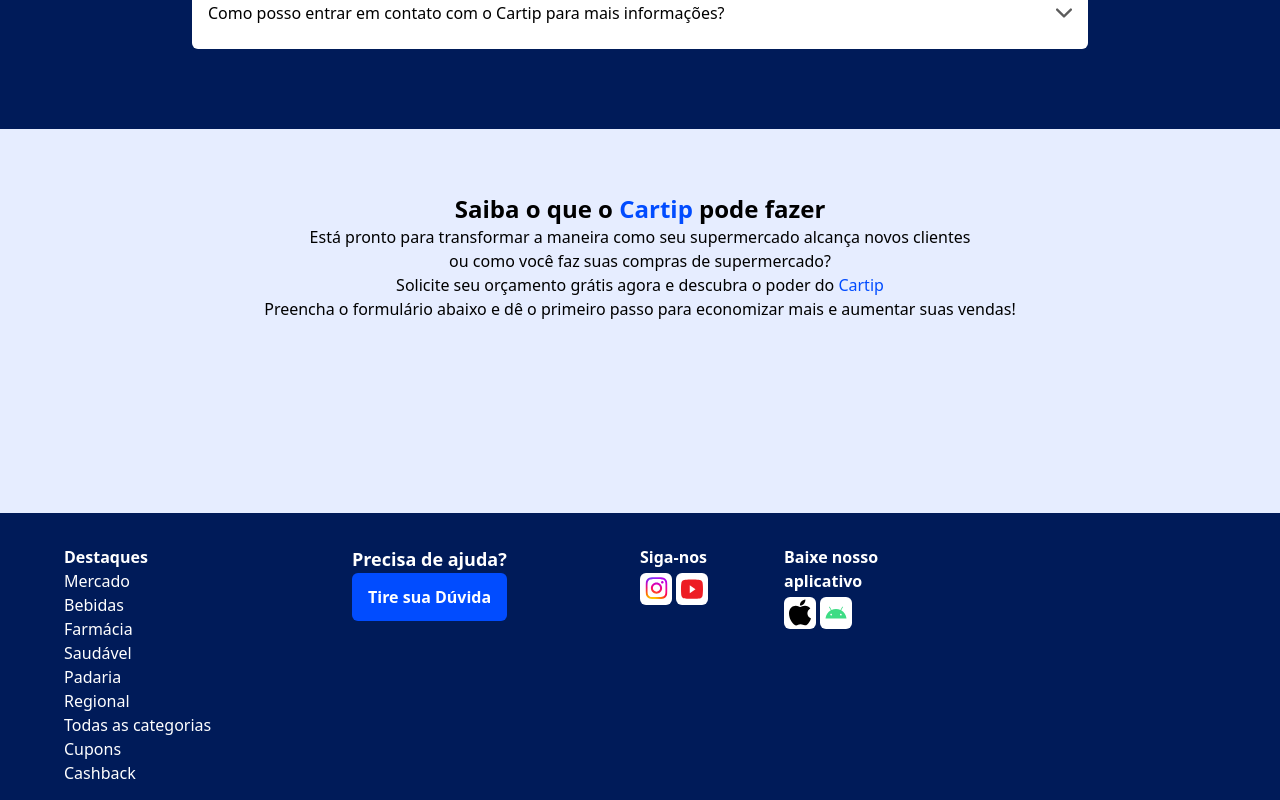
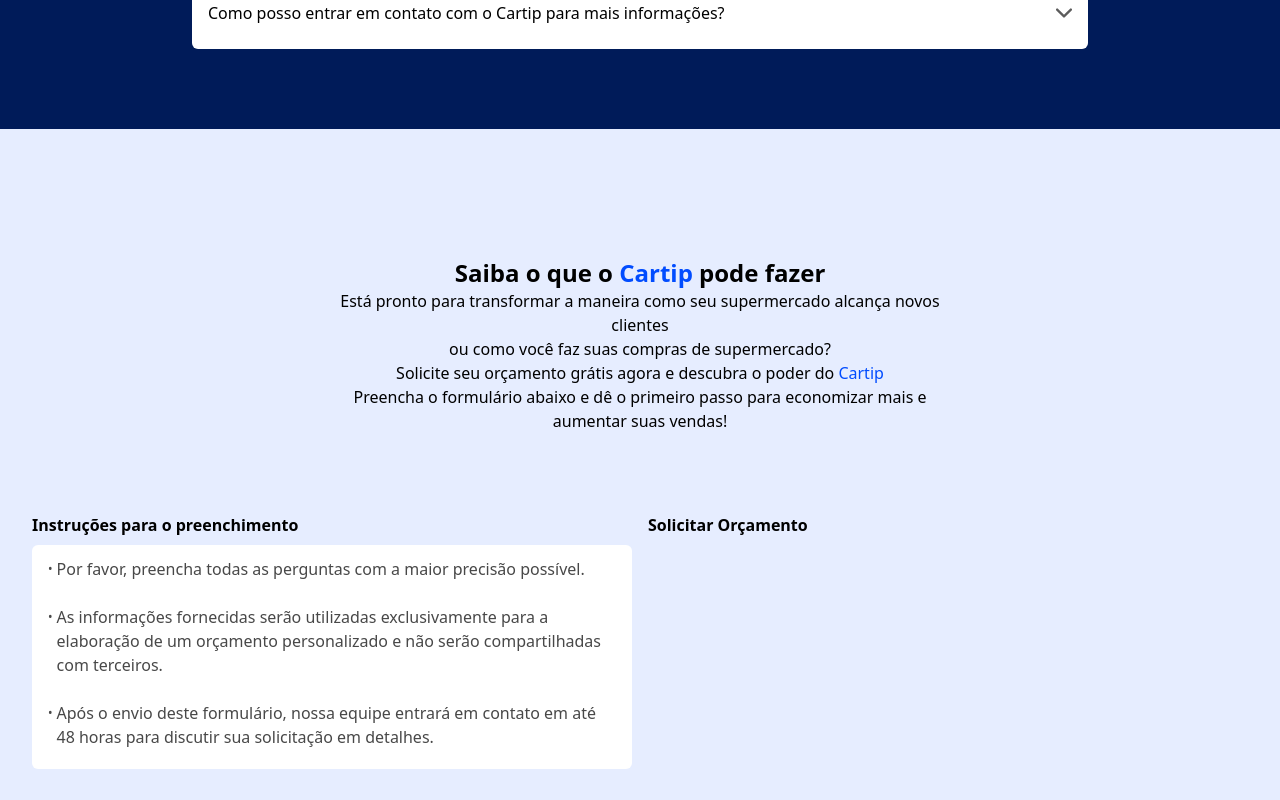
Before and after one commit to tiagocuzzuolnunes/landing-page-flokia, a Next.js app: page / in a window 1280 px wide. Shown: the part 4680-5480 px from the top of the page. Built offline with nearby package versions, Linux system fonts and the light colour scheme.

Commit message:
commiting changes in the contact section

```diff
--- a/src/components/ContactSection.jsx
+++ b/src/components/ContactSection.jsx
@@ -1,13 +1,43 @@
 export default function ContactSection() {
 
-    return(
-        <section className="bg-primary-background h-96">
+    return (
+        <section className="grid grid-cols-4 gap-4 bg-primary-background h-auto py-16 px-8">
 
-            <div className="flex flex-col text-center py-16">
-                <h2 className="text-2xl font-semibold">Saiba o que o <span className="text-primary-normal">Cartip</span> pode fazer</h2>
-                <p>Está pronto para transformar a maneira como seu supermercado alcança novos clientes<br/> ou como você faz suas compras de supermercado? <br/>Solicite seu orçamento grátis agora e descubra o poder do <span className="text-primary-normal">Cartip</span> </p>
-                <p>Preencha o formulário abaixo e dê o primeiro passo para economizar mais e aumentar suas vendas!</p>
-            </div>
+            <article className="col-span-2 col-start-2 text-center py-16">
+                <div className="justify-self-center ">
+                    <h2 className="text-2xl font-semibold">Saiba o que o <span className="text-primary-normal">Cartip</span> pode fazer</h2>
+                    <p>Está pronto para transformar a maneira como seu supermercado alcança novos clientes<br /> ou como você faz suas compras de supermercado? <br />Solicite seu orçamento grátis agora e descubra o poder do <span className="text-primary-normal">Cartip</span> </p>
+                    <p>Preencha o formulário abaixo e dê o primeiro passo para economizar mais e aumentar suas vendas!</p>
+                </div>
+            </article>
+            <article className="col-span-2">
+                <h4 className="pb-2 font-semibold">Instruções para o preenchimento</h4>
+                <div className="rounded-md bg-white px-4">
+                    <ul>
+                        <li className="flex items-start text-neutral-darker gap-1 py-3">
+                            <span className="text-xs pt-1">•</span>
+                            Por favor, preencha todas as perguntas com a maior precisão possível.
+                        </li>
+                        <li className="flex items-start text-neutral-darker gap-1 py-3">
+                            <span className="text-xs pt-1">•</span>
+                            As informações fornecidas serão utilizadas exclusivamente para a elaboração de um orçamento personalizado e não serão compartilhadas com terceiros.
+                        </li>
+                        <li className="flex items-start text-neutral-darker gap-1 pt-3 pb-5">
+                            <span className="text-xs pt-1">•</span>
+                            Após o envio deste formulário, nossa equipe entrará em contato em até 48 horas para discutir sua solicitação em detalhes.
+                        </li>
+                    </ul>
+                </div>
+            </article>
+            <article>
+                <h4 className="col-span-2 pb-2 font-semibold">Solicitar Orçamento</h4>
+                <div>
+
+                </div>
+                <div>
+
+                </div>
+            </article>
 
         </section>
     )
```
